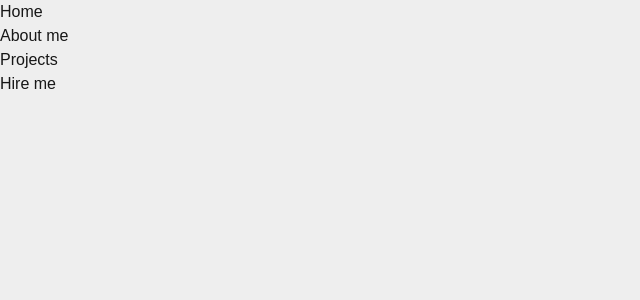
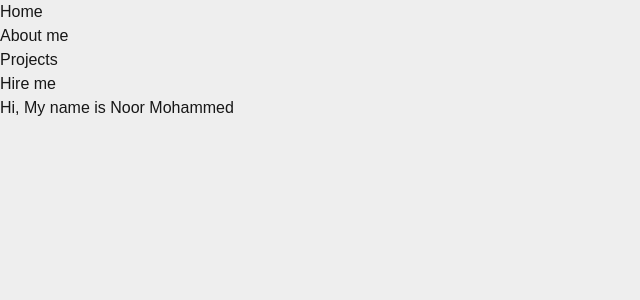
Before and after one commit to NOORMOHAMMED789/noor-portfolio, a Next.js app: page / in a window 1280 px wide. Shown: the top 300 px of the page, without its empty margins (0-640 px from the left). Built offline with nearby package versions, Linux system fonts and the light colour scheme.

Commit message:
Added the title

```diff
--- /dev/null
+++ b/src/app/components/HomePage/Homepage.tsx
@@ -0,0 +1,17 @@
+'use client';
+
+import React from "react";
+
+interface HomepageProps {
+    name: string
+}
+
+const Homepage: React.FC<HomepageProps> = ({ name }) => {
+    return (
+        <div>
+            {name}
+        </div>
+    )
+}
+
+export default Homepage
--- /dev/null
+++ b/src/app/constants/Ulity.tsx
@@ -0,0 +1 @@
+export const name = "Hi, My name is Noor Mohammed"
--- a/src/app/page.tsx
+++ b/src/app/page.tsx
@@ -1,10 +1,13 @@
 import Header from "./components/HomePage/Header";
+import Homepage from "./components/HomePage/Homepage";
 import { NavbarItems } from './constants/Navbar'
+import { name } from "./constants/Ulity";
 
 export default function Home() {
   return (
-    <div>
+    <div className="mx-[5rem] my-[1rem]">
       <Header NavbarItems={NavbarItems} />
+      <Homepage name={name} />
     </div>
   );
 }
```
